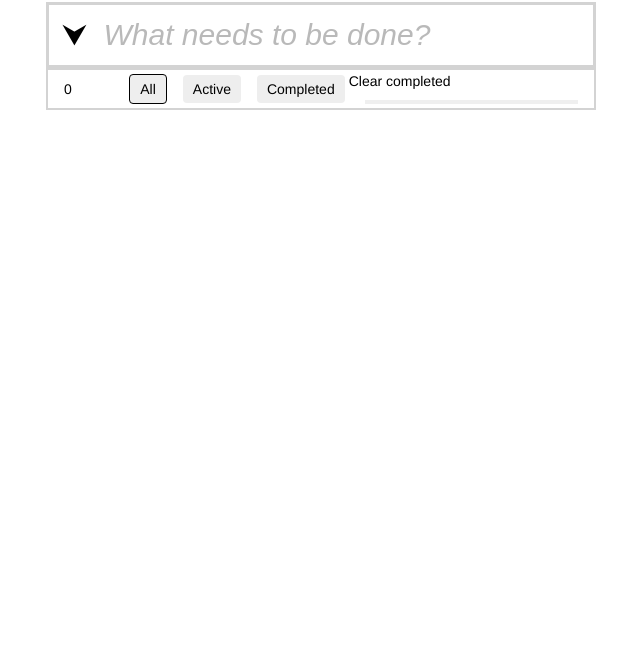
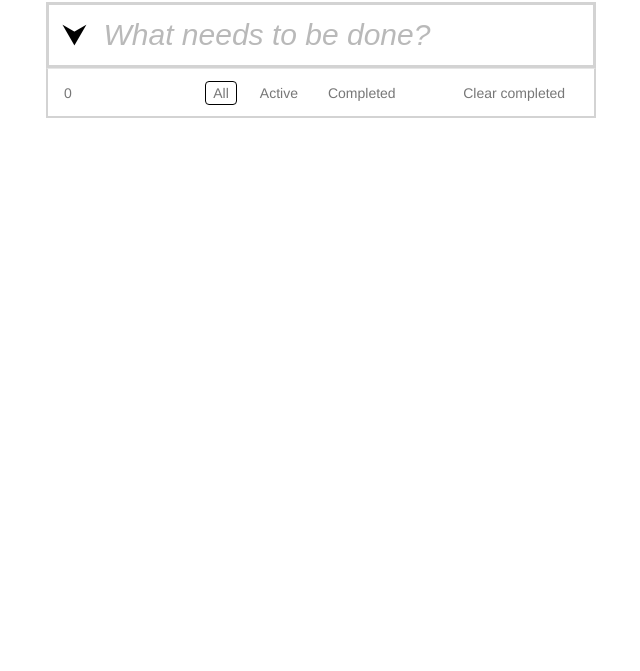
Before and after one commit to rickardthunborg/AlexRickardTODO, a website: page index.html in a window 1280 px wide. Shown: the part 129-800 px from the top of the page, without its empty margins (319-959 px from the left). Drawn offline with Linux system fonts and the light colour scheme.

Commit message:
Small footer changes

```diff
--- a/index.html
+++ b/index.html
@@ -38,9 +38,8 @@
 
                 </li>
             </ul>
-            <label for="clear-completed">
-                Clear completed
-                <button id="clear-completed"></button>
+            <label id="clear-completed">
+                <input type="button"> Clear completed
             </label>
         </footer>
     </div>
--- a/style.css
+++ b/style.css
@@ -134,10 +134,11 @@ li > input {
 
 footer {
     display: flex;
-    flex-direction: row;
     align-items: center;
-    justify-content: center;
     border: 2px solid lightgray;
+    color: #777;
+    height: 50px;
+    border-top: 1px solid #e6e6e6;
 }
 
 .radio-group{
@@ -150,28 +151,24 @@ footer {
 
 #itemsLeft, #clear-completed{
     margin: 0 1rem;
-    width: 16em;
+    width: 14em;
 }
 
-/* #togglers {
-    grid-column-start: 2;
-    grid-column-end: 4;
-    display: flex;
-    margin-left: 0rem;
-} */
+#clear-completed {
+    width: 18em;
+    text-align: center;
+}
 
-.radio-group input[type="radio"] {
+footer input {
     display: none;
-  }
+}
 
-.radio-group label {
-    display: inline-block;
-    padding: 6px 10px;
+footer label {
+    padding: 3px 7px;
     margin: 4px;
-    background-color: #eee;
     border-radius: 4px;
     cursor: pointer;
-  }
+}
 
 .selected {
     border: 1px solid black;
```
